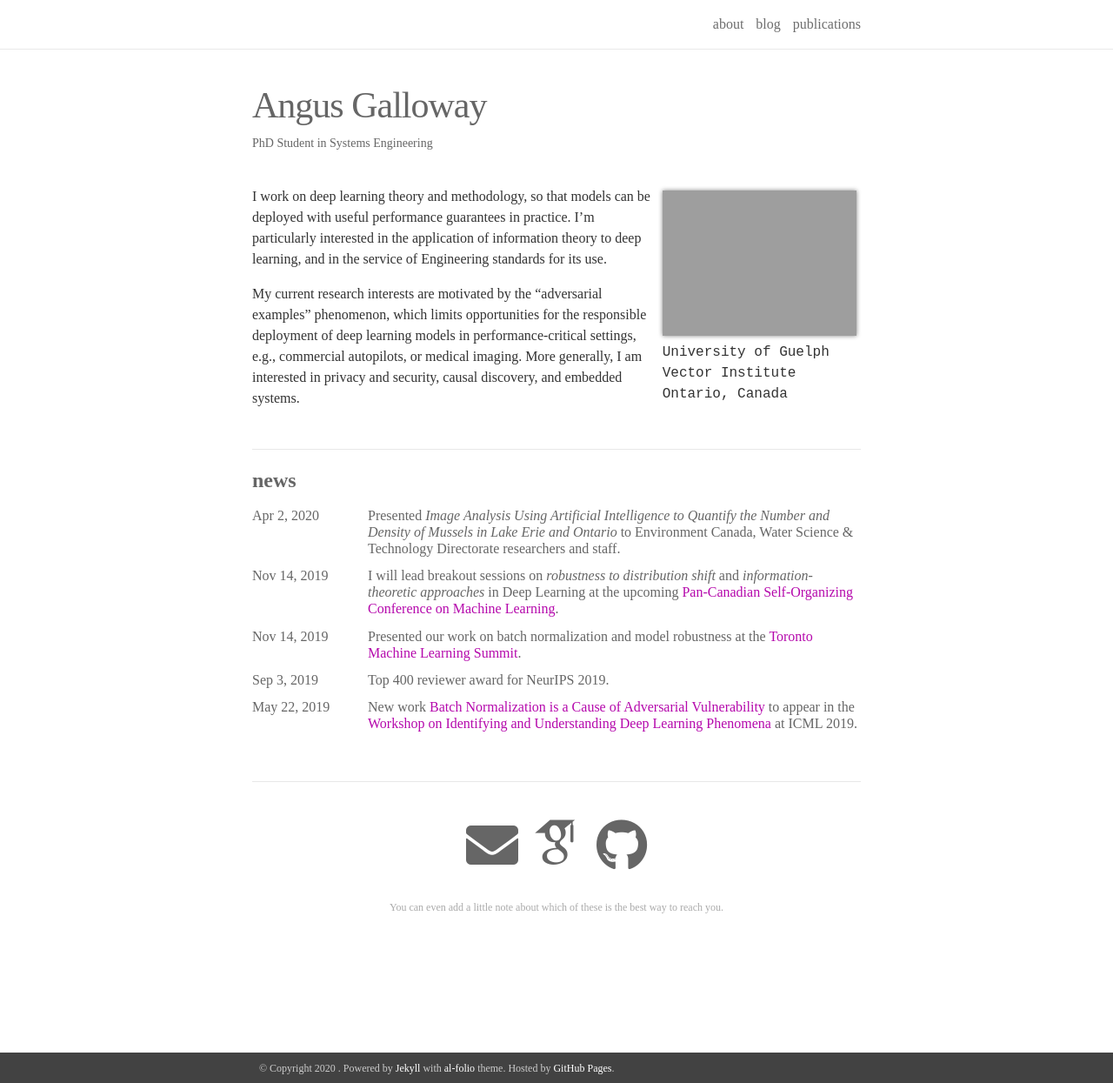
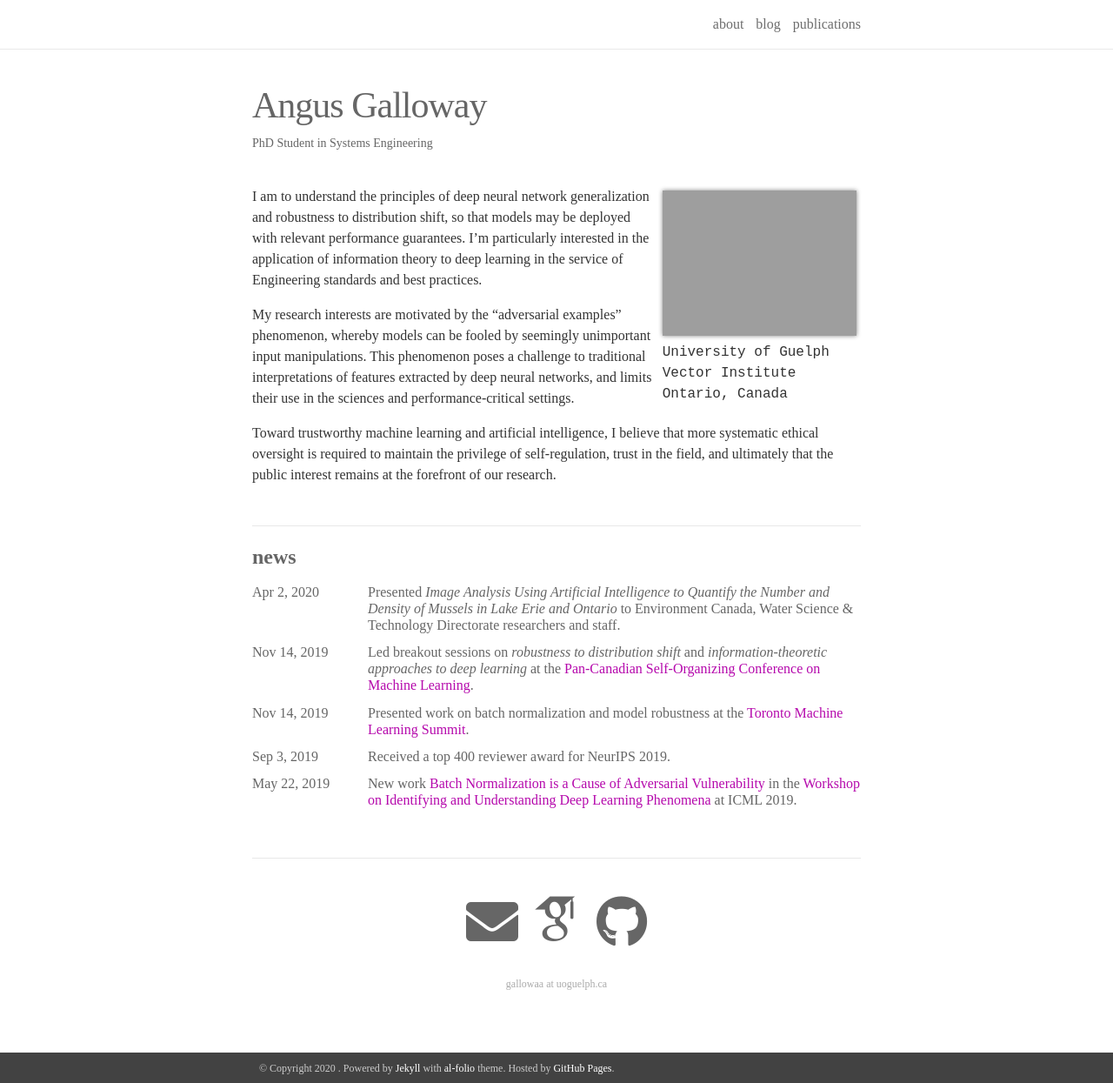
Before and after one commit to AngusG/angusg.github.io, a Jekyll site: the page built from _pages/about.md, in a window 1280 px wide and 1245 px high. Shown: the whole window at 87% size. Built offline with Jekyll 4.4.1, drawn with Linux system fonts in a browser that asks for light colours; nearby versions of some CDN libraries; some web fonts are replaced.

Commit message:
update about

```diff
--- a/_config.yml
+++ b/_config.yml
@@ -22,7 +22,7 @@ github_username: AngusG # your GitHub user name
 scholar_userid: Vl-8eZgAAAAJ # your Google Scholar ID
 orcid_id: # your ORCID ID
 contact_note: >
-  You can even add a little note about which of these is the best way to reach you.
+  gallowaa at uoguelph.ca
 
 google_analytics: UA-XXXXXXXXX # out your google-analytics code
 
--- a/_pages/about.md
+++ b/_pages/about.md
@@ -16,13 +16,19 @@ news: true
 social: true
 ---
 
-I work on deep learning theory and methodology, so that models can be
-deployed with useful performance guarantees in practice. I'm particularly
-interested in the application of information theory to deep learning, and in the
-service of Engineering standards for its use.
+I am to understand the principles of deep neural network generalization and
+robustness to distribution shift, so that models may be deployed with relevant
+performance guarantees. I'm particularly interested in the application of
+information theory to deep learning in the service of Engineering standards
+and best practices.
 
-My current research interests are motivated by the “adversarial examples"
-phenomenon, which limits opportunities for the responsible deployment of deep
-learning models in performance-critical settings, e.g., commercial autopilots,
-or medical imaging. More generally, I am interested in privacy and security,
-causal discovery, and embedded systems.
+My research interests are motivated by the “adversarial examples"
+phenomenon, whereby models can be fooled by seemingly unimportant input
+manipulations. This phenomenon poses a challenge to traditional interpretations
+of features extracted by deep neural networks, and limits their use in the
+sciences and performance-critical settings.
+
+Toward trustworthy machine learning and artificial intelligence, I
+believe that more systematic ethical oversight is required to maintain the
+privilege of self-regulation, trust in the field, and ultimately that the
+public interest remains at the forefront of our research.
```
Also changed, not shown: _news/announcement_6.md (+2 -3 lines), _news/announcement_7.md (+1 -1 lines), _news/announcement_8.md (+1 -1 lines), _news/announcement_9.md (+2 -2 lines), Gemfile.lock, assets/img/DSC02843_small.JPG (added).
